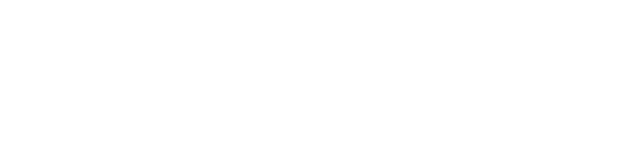
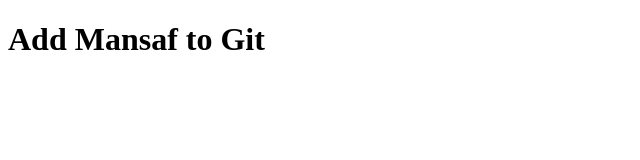
Before and after one commit to Aneeslearn/odin-recipes, a plain HTML site: page recipes/mansaf.html in a window 1280 px wide. Shown: the whole page, without its empty margins (0-640 px from the left). Drawn offline with Linux system fonts and the light colour scheme.

Commit message:
Second commit

```diff
--- a/recipes/mansaf.html
+++ b/recipes/mansaf.html
@@ -7,6 +7,6 @@
     <title>Document</title>
 </head>
 <body>
-
+    <h1> Add Mansaf to Git</h1>
 </body>
 </html>
```
